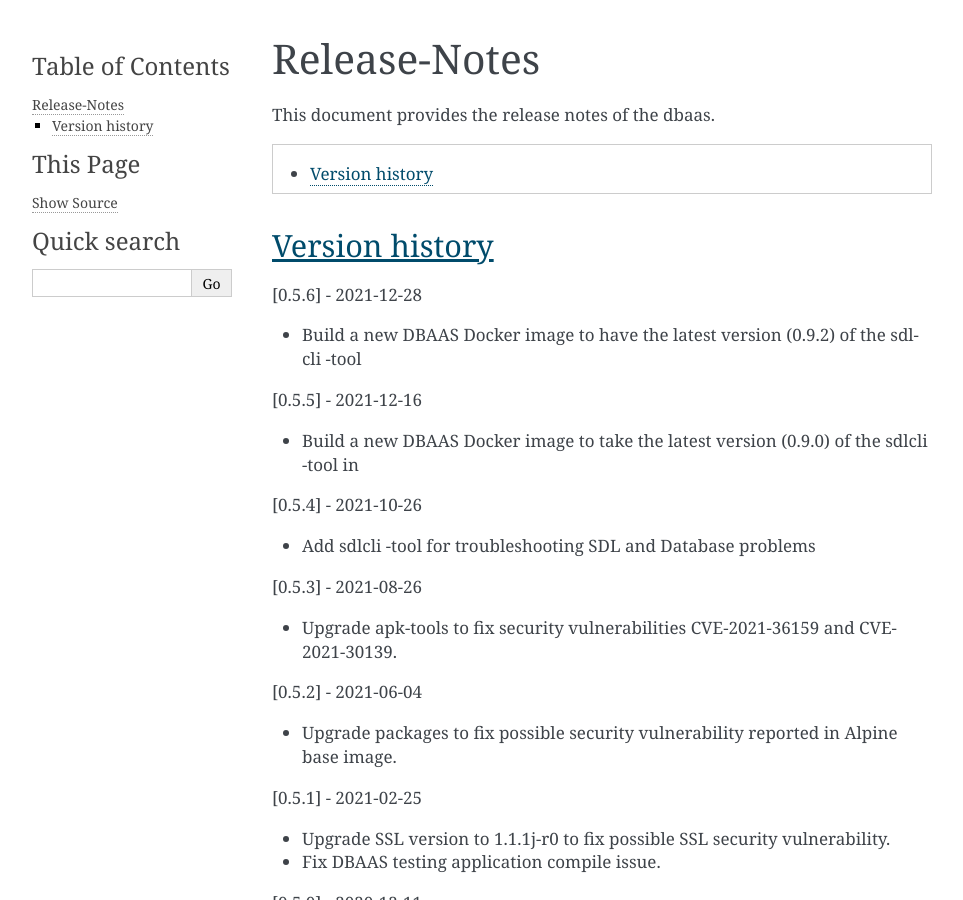
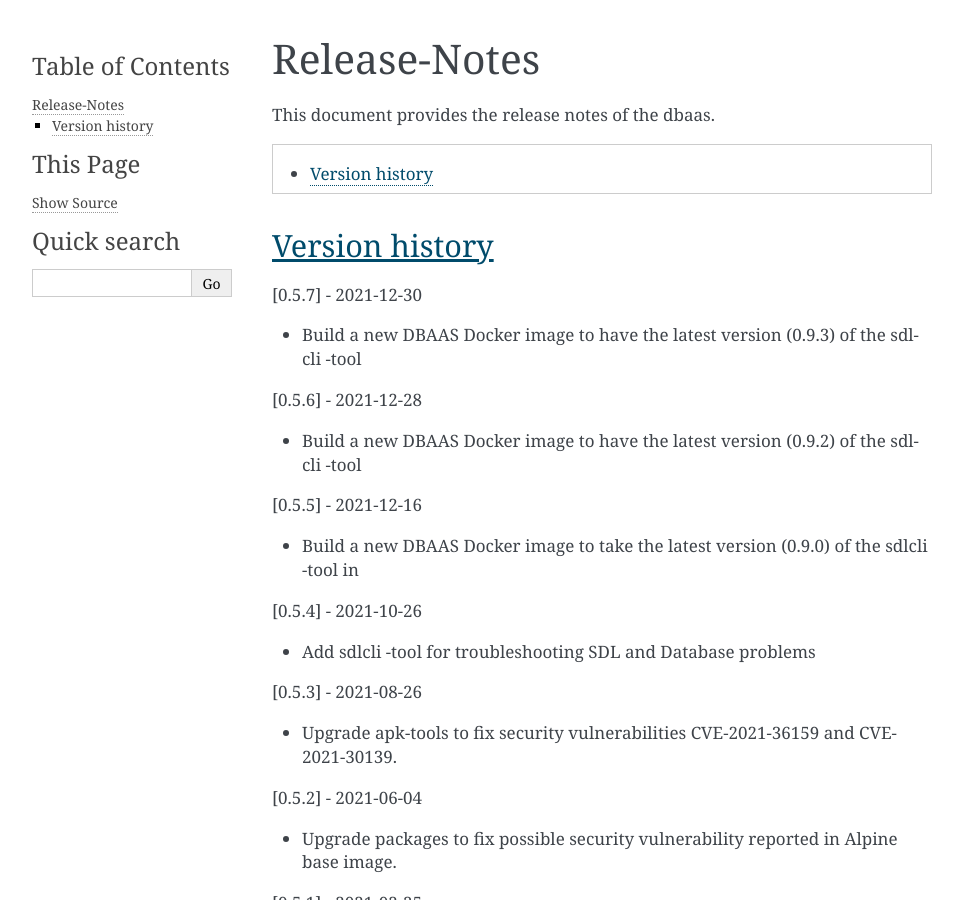
Before and after one commit to o-ran-sc/ric-plt-dbaas, a Sphinx documentation site: the page built from docs/release-notes.rst, in a window 1280 px wide and 900 px high. Shown: the whole window, without its empty margins (148-1111 px from the left). Built offline with Sphinx 7.4.7, drawn with Linux system fonts in a browser that asks for light colours.

Commit message:
Build new DBAAS image with latest sdlcli (v0.9.3)
Build DBAAS image 0.5.7 with the version v0.9.3 of the sdlcli -tool.
Version v0.9.3 has a fix for sdlcli get -command result write to stdout
stream instead of stderr when comment success.

Issue-Id: RIC-873

Signed-off-by: Timo Tietavainen <timo.tietavainen@nokia.com>
Change-Id: I26bdd64ebe2c938f8a37379a2ab954139ad7d3de

```diff
--- a/container-tag.yaml
+++ b/container-tag.yaml
@@ -2,4 +2,4 @@
 # This file is expected to be in the docker build directory;
 # can be moved with suitable JJB configuration.
 ---
-tag: '0.5.6'
+tag: '0.5.7'
--- a/docs/release-notes.rst
+++ b/docs/release-notes.rst
@@ -29,6 +29,10 @@ This document provides the release notes of the dbaas.
 
 Version history
 ---------------
+
+[0.5.7] - 2021-12-30
+
+* Build a new DBAAS Docker image to have the latest version (0.9.3) of the sdlcli -tool
 
 [0.5.6] - 2021-12-28
 
```
